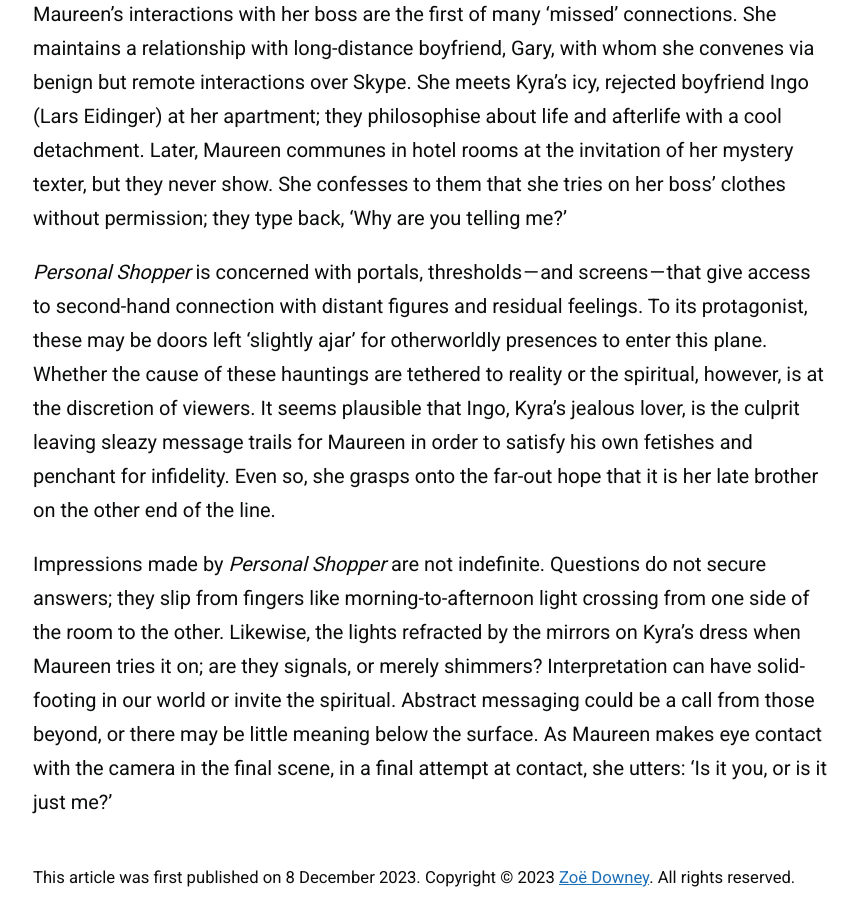
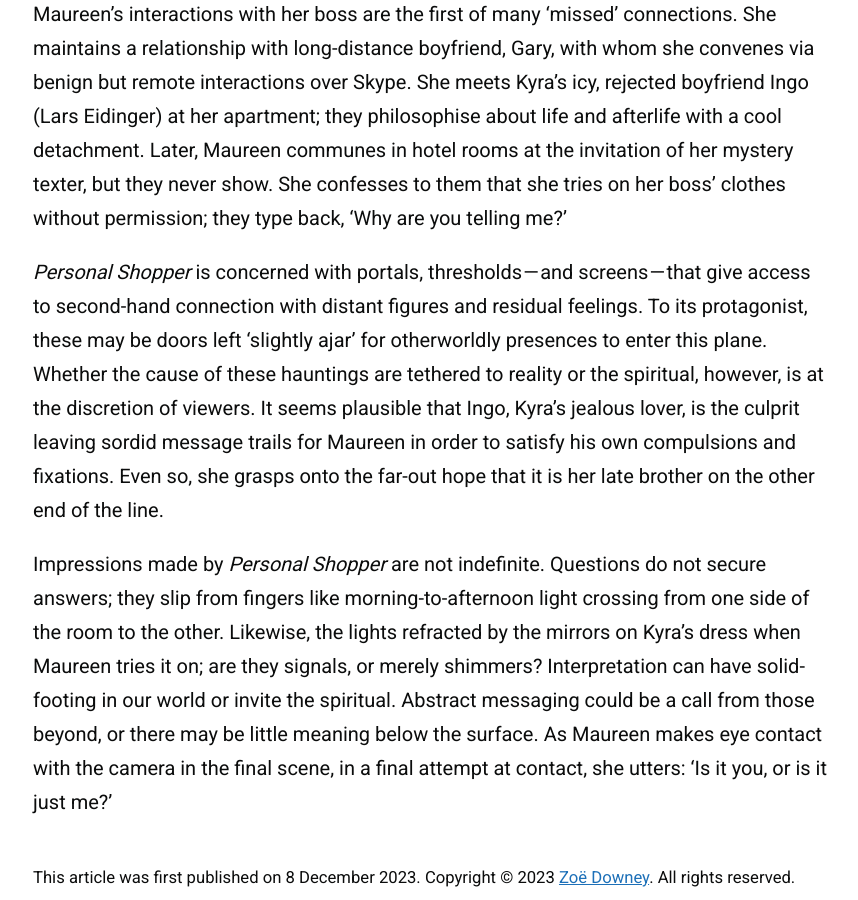
Before and after one commit to zoeurl/zoedowney.github.io, a Jekyll site: the page built from _posts/2023-12-08-personal-shopper.md, in a window 1280 px wide and 900 px high, scrolled down 1926 px. Shown: the whole window, without its empty margins (207-1065 px from the left). Built offline with Jekyll 4.4.1, drawn with Linux system fonts in a browser that asks for light colours.

Commit message:
Update 2023-12-08-personal-shopper.md

```diff
--- a/_posts/2023-12-08-personal-shopper.md
+++ b/_posts/2023-12-08-personal-shopper.md
@@ -18,6 +18,6 @@
 
 Maureen’s interactions with her boss are the first of many ‘missed’ connections. She maintains a relationship with long-distance boyfriend, Gary, with whom she convenes via benign but remote interactions over Skype. She meets Kyra’s icy, rejected boyfriend Ingo (Lars Eidinger) at her apartment; they philosophise about life and afterlife with a cool detachment. Later, Maureen communes in hotel rooms at the invitation of her mystery texter, but they never show. She confesses to them that she tries on her boss’ clothes without permission; they type back, ‘Why are you telling me?’
 
-_Personal Shopper_ is concerned with portals, thresholds — and screens — that give access to second-hand connection with distant figures and residual feelings. To its protagonist, these may be doors left ‘slightly ajar’ for otherworldly presences to enter this plane. Whether the cause of these hauntings are tethered to reality or the spiritual, however, is at the discretion of viewers. It seems plausible that Ingo, Kyra’s jealous lover, is the culprit leaving sleazy message trails for Maureen in order to satisfy his own fetishes and penchant for infidelity. Even so, she grasps onto the far-out hope that it is her late brother on the other end of the line.
+_Personal Shopper_ is concerned with portals, thresholds — and screens — that give access to second-hand connection with distant figures and residual feelings. To its protagonist, these may be doors left ‘slightly ajar’ for otherworldly presences to enter this plane. Whether the cause of these hauntings are tethered to reality or the spiritual, however, is at the discretion of viewers. It seems plausible that Ingo, Kyra’s jealous lover, is the culprit leaving sordid message trails for Maureen in order to satisfy his own compulsions and fixations. Even so, she grasps onto the far-out hope that it is her late brother on the other end of the line.
 
 Impressions made by _Personal Shopper_ are not indefinite. Questions do not secure answers; they slip from fingers like morning-to-afternoon light crossing from one side of the room to the other. Likewise, the lights refracted by the mirrors on Kyra’s dress when Maureen tries it on; are they signals, or merely shimmers? Interpretation can have solid-footing in our world or invite the spiritual. Abstract messaging could be a call from those beyond, or there may be little meaning below the surface. As Maureen makes eye contact with the camera in the final scene, in a final attempt at contact, she utters: ‘Is it you, or is it just me?’
```
